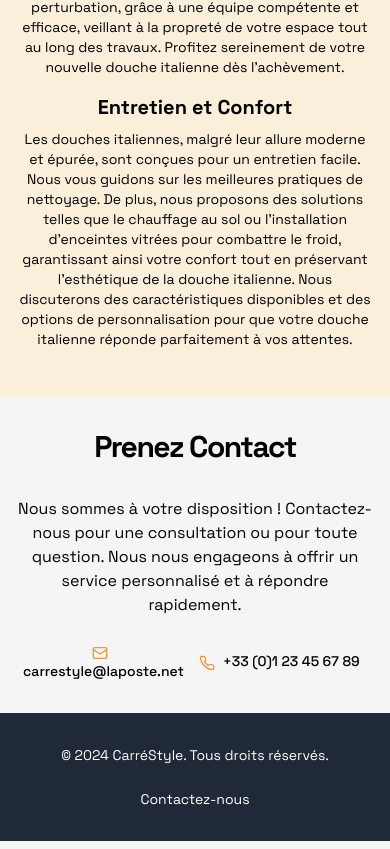
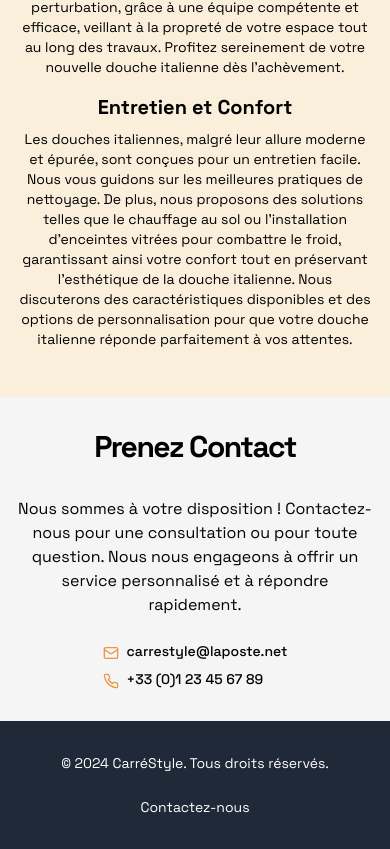
Before and after one commit to All-Khwarizmi/carrestyle, a Next.js app: page / in a window 390 px wide. Shown: the part 1476-2325 px from the top of the page. Built offline with nearby package versions, Linux system fonts and the light colour scheme.

Commit message:
📦 NEW: Change display of contact info on md breakpoint

```diff
--- a/app/components/Contact.tsx
+++ b/app/components/Contact.tsx
@@ -10,7 +10,7 @@ export default function Contact() {
   return (
     <section
       id="contact"
-      className="w-full py-8 md:py-16 h-full flex items-center justify-center xl:h-screen lg:py-24"
+      className="w-full py-8 md:py-16  flex items-center justify-center xl:h-screen lg:py-24"
     >
       <div className="container items-center flex justify-center px-4 md:px-6">
         <div className="flex flex-col items-center justify-center space-y-2 text-center">
@@ -24,7 +24,7 @@ export default function Contact() {
               un service personnalisé et à répondre rapidement.
             </p>
           </div>
-          <div className="grid grid-cols-2 gap-2 md:gap-4 pt-4">
+          <div className="grid md:grid-cols-2 gap-2 md:gap-4 pt-4">
             <div className="flex items-center space-x-2">
               <p className="text-sm font-medium xl:text-2xl hover:underline">
                 <ButtonMailto
```
